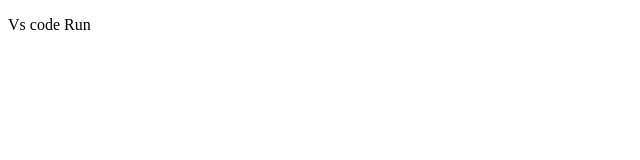
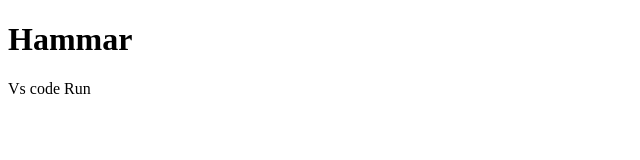
Before and after one commit to Nikhil-Dsouza-15/Banar, a plain HTML site: page index.html in a window 1280 px wide. Shown: the whole page, without its empty margins (0-640 px from the left). Drawn offline with Linux system fonts and the light colour scheme.

Commit message:
Hello Friends mera muh dekho

```diff
--- a/index.html
+++ b/index.html
@@ -6,6 +6,7 @@
     <title>Document</title>
 </head>
 <body>
+    <h1> Hammar </h1>
     <P> Vs code Run</P>
 </body>
 </html>
```
